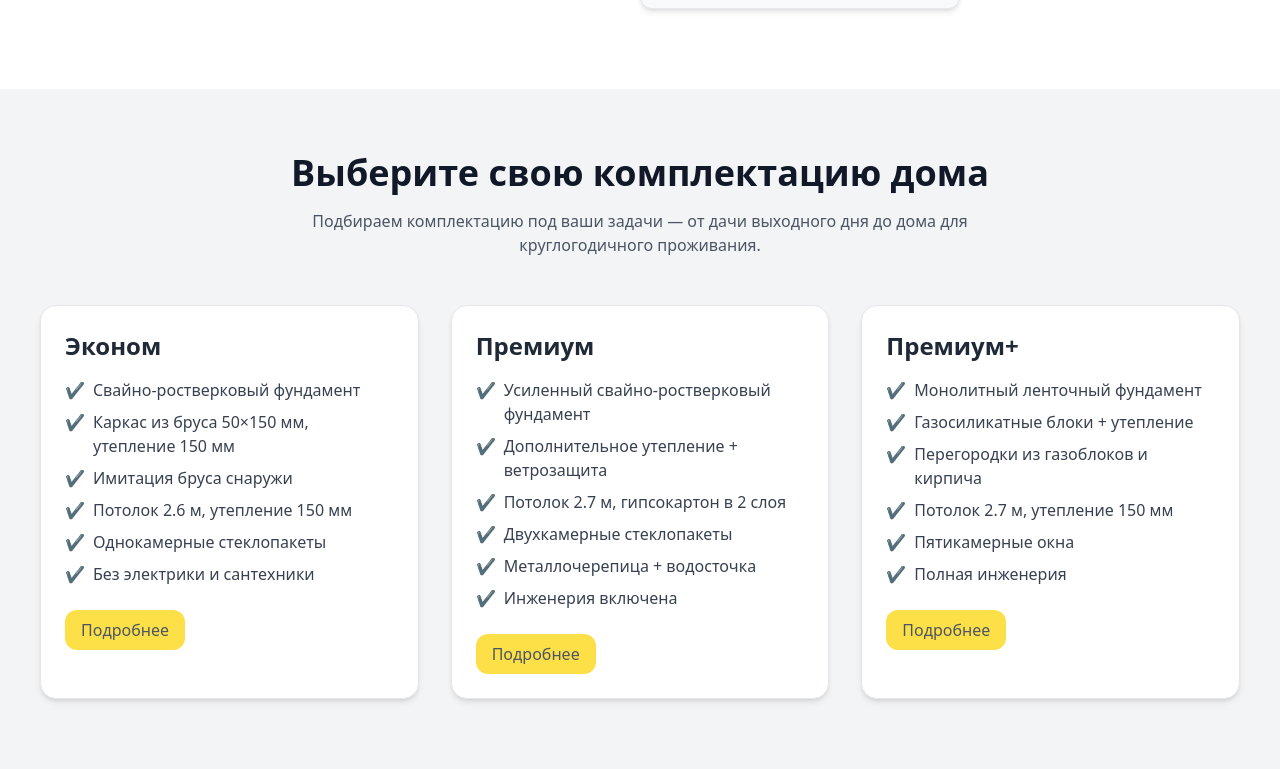
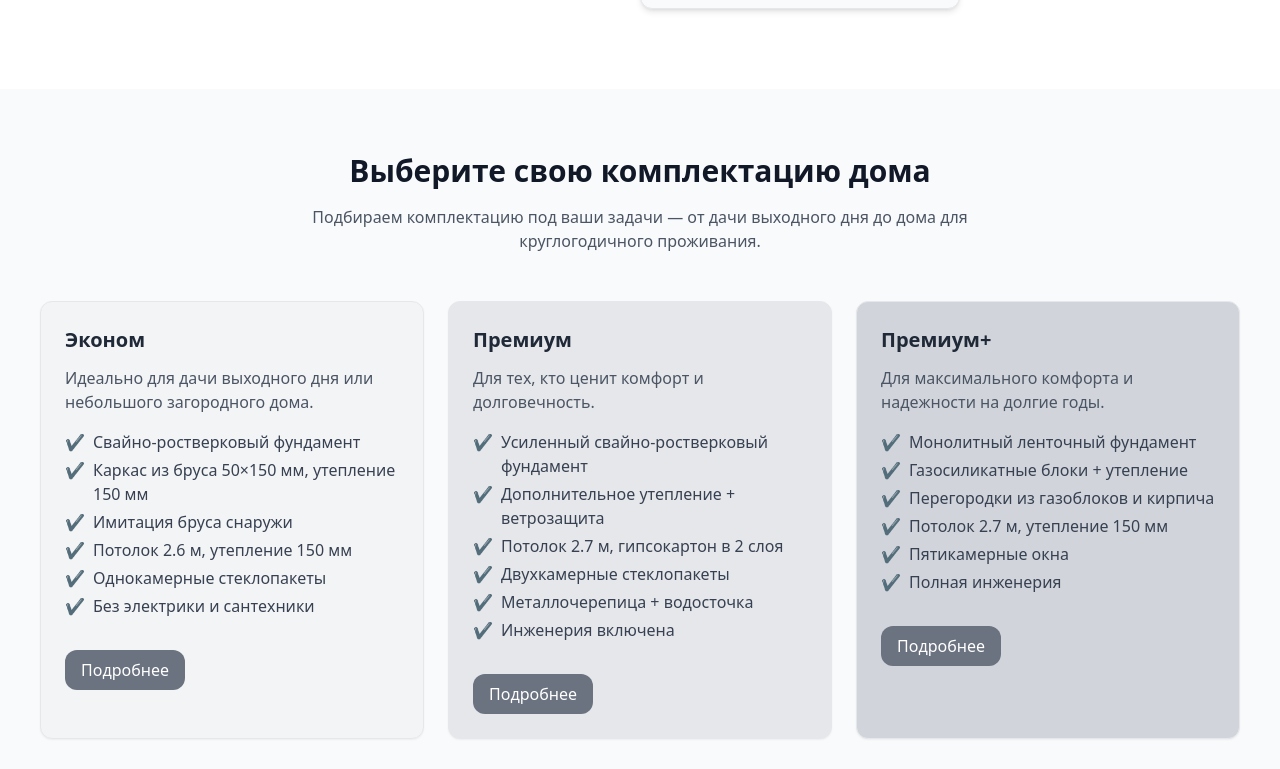
Before and after one commit to SerhiiYan/marmol_house, a React (Vite) app: page / in a window 1280 px wide. Shown: the part 2251-3020 px from the top of the page. Built offline with nearby package versions, Linux system fonts and the light colour scheme.

Commit message:
change img

```diff
--- a/src/components/HousePackages.jsx
+++ b/src/components/HousePackages.jsx
@@ -1,11 +1,12 @@
 import { useEffect } from 'react';
-import { Link, NavLink } from 'react-router-dom';
+import { Link } from 'react-router-dom';
 import AOS from 'aos';
 import 'aos/dist/aos.css';
 
 const packages = [
   {
     title: 'Эконом',
+    description: 'Идеально для дачи выходного дня или небольшого загородного дома.',
     highlights: [
       'Свайно-ростверковый фундамент',
       'Каркас из бруса 50×150 мм, утепление 150 мм',
@@ -14,10 +15,11 @@ const packages = [
       'Однокамерные стеклопакеты',
       'Без электрики и сантехники',
     ],
-    bg: 'bg-white',
+    bg: 'bg-gray-100',
   },
   {
     title: 'Премиум',
+    description: 'Для тех, кто ценит комфорт и долговечность.',
     highlights: [
       'Усиленный свайно-ростверковый фундамент',
       'Дополнительное утепление + ветрозащита',
@@ -26,10 +28,11 @@ const packages = [
       'Металлочерепица + водосточка',
       'Инженерия включена',
     ],
-    bg: 'bg-white',
+    bg: 'bg-gray-200',
   },
   {
     title: 'Премиум+',
+    description: 'Для максимального комфорта и надежности на долгие годы.',
     highlights: [
       'Монолитный ленточный фундамент',
       'Газосиликатные блоки + утепление',
@@ -38,7 +41,7 @@ const packages = [
       'Пятикамерные окна',
       'Полная инженерия',
     ],
-    bg: 'bg-white',
+    bg: 'bg-gray-300',
   },
 ];
 
@@ -48,33 +51,37 @@ export default function HousePackages() {
   }, []);
 
   return (
-    <section className="py-16 px-4 md:px-10 bg-gray-100">
+    <section className="py-16 px-4 md:px-10 bg-gray-50">
       <div className="max-w-7xl mx-auto text-center mb-12" data-aos="fade-up">
-        <h2 className="text-3xl md:text-4xl font-semibold text-gray-900 mb-4">Выберите свою комплектацию дома</h2>
-        <p className="text-gray-600 max-w-2xl mx-auto">
+        <h2 className="text-3xl font-semibold text-gray-900 mb-4">Выберите свою комплектацию дома</h2>
+        <p className="text-gray-600 max-w-2xl  mx-auto text-x">
           Подбираем комплектацию под ваши задачи — от дачи выходного дня до дома для круглогодичного проживания.
         </p>
       </div>
 
-      <div className="grid gap-8 md:grid-cols-3">
+      <div className="grid gap-6 md:grid-cols-3">
         {packages.map((pack, idx) => (
           <div
             key={idx}
-            className={`${pack.bg} p-6 rounded-2xl shadow-md hover:shadow-xl transition-all duration-300 border`}
+            className={`${pack.bg} p-6 rounded-xl shadow-sm hover:shadow-md transition-all duration-300 border`}
             data-aos="fade-up"
             data-aos-delay={idx * 100}
           >
-            <h3 className="text-2xl font-semibold text-gray-800 mb-4">{pack.title}</h3>
-            <ul className="text-gray-700 text-left space-y-2 mb-6">
+            <h3 className="text-xl font-semibold text-gray-800 mb-3">{pack.title}</h3>
+            <p className="text-x text-gray-600 mb-4">{pack.description}</p>
+            <ul className="text-gray-700 text-left space-y-1 mb-4">
               {pack.highlights.map((item, i) => (
-                <li key={i} className="flex items-start">
+                <li key={i} className="flex items-start text-x">
                   <span className="text-yellow-500 mr-2">✔</span>
                   {item}
                 </li>
               ))}
             </ul>
-            <Link to="/Equipment" className="inline-block mt-auto bg-yellow-300 hover:bg-yellow-400 text-white font-medium py-2 px-4 rounded-xl transition">
-              <span className='text-gray-600'>Подробнее</span>
+            <Link
+              to="/Equipment"
+              className="inline-block mt-4 bg-gray-500 hover:bg-yellow-500 text-white font-medium py-2 px-4 rounded-xl text-x transition"
+            >
+              Подробнее
             </Link>
           </div>
         ))}
--- a/src/components/WhyChooseFrameHouse.jsx
+++ b/src/components/WhyChooseFrameHouse.jsx
@@ -1,7 +1,7 @@
 import { useEffect } from 'react';
 import AOS from 'aos';
 import 'aos/dist/aos.css';
-import HouseImage from '../assets/blueprint5.png';
+import HouseImage from '../assets/blueprint6.png';
 
 const reasons = [
   {
```
Also changed, not shown: 1 other file (tests, documents, lock files or other folders).
